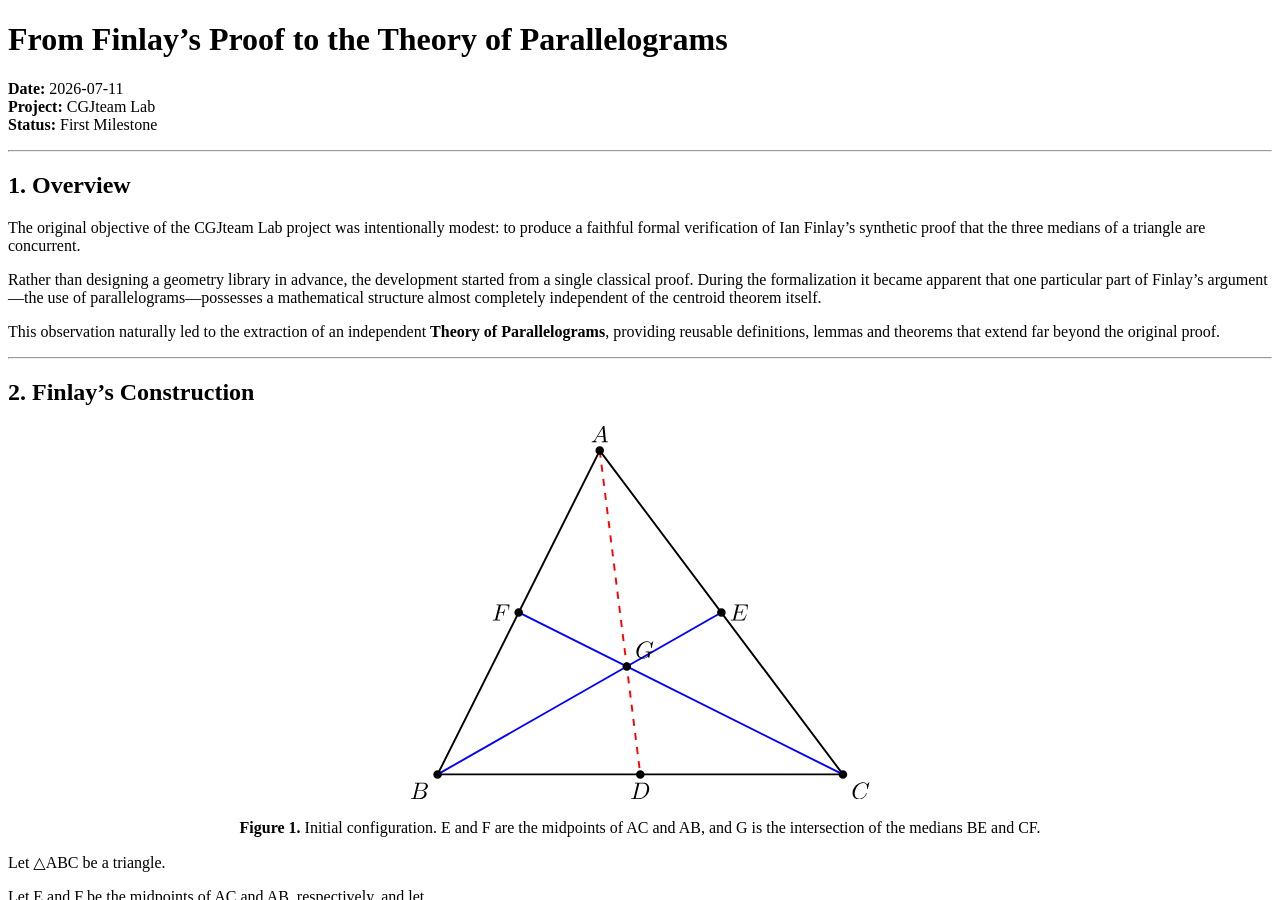
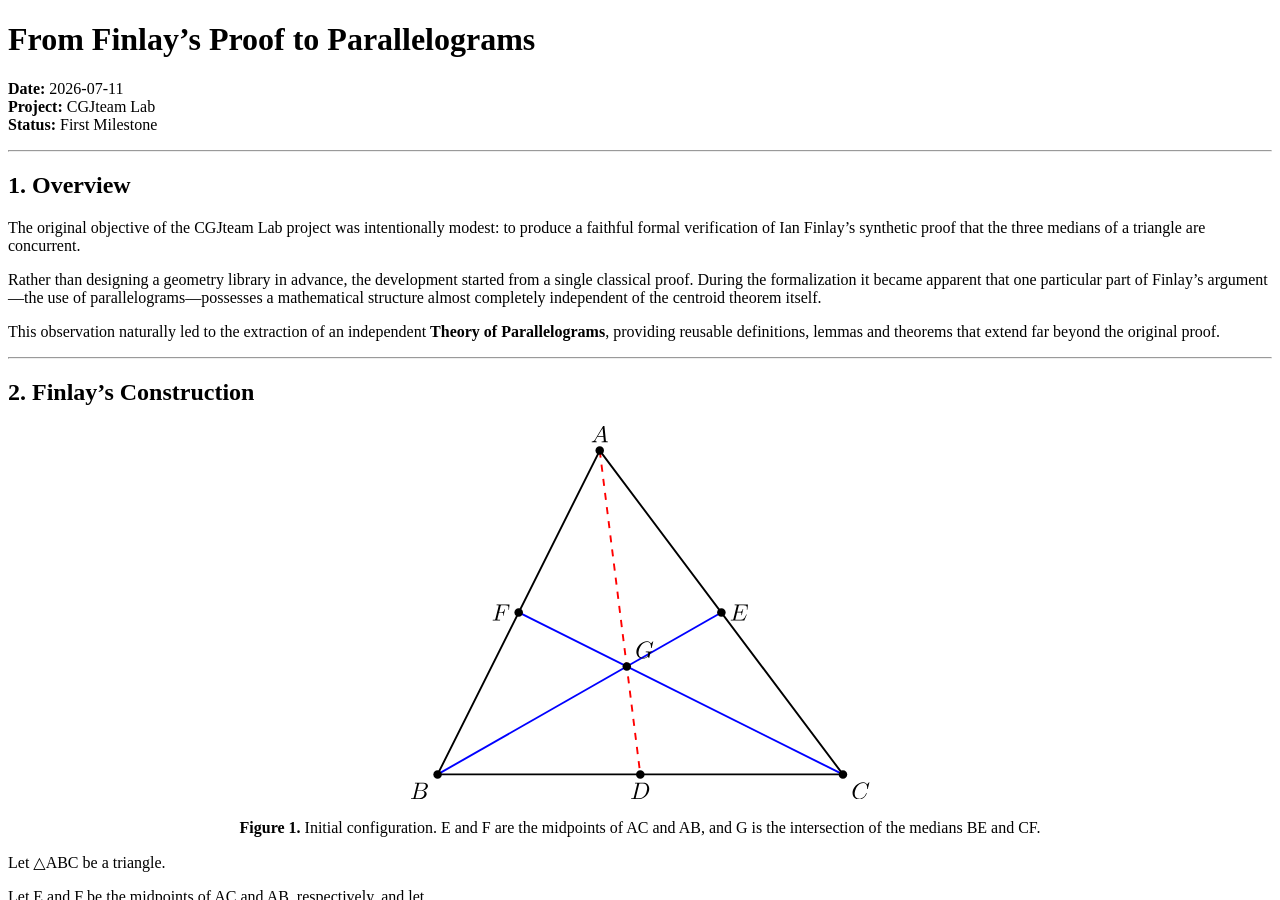
Before and after one commit to cgjteam/cgjteam.github.io, a Jekyll site: the page built from log-014.md, in a window 1280 px wide and 900 px high. Built offline with Jekyll 4.4.1, drawn with Linux system fonts in a browser that asks for light colours; comment, search, counter and statistics services are not loaded; our own code applies the rules of GitHub Pages for plain Markdown files.

Commit message:
Update log-014.md

```diff
--- a/log-014.md
+++ b/log-014.md
@@ -2,7 +2,7 @@
 layout: default
 ---
 
-# From Finlay's Proof to the Theory of Parallelograms
+# From Finlay's Proof to Parallelograms
 
 **Date:** 2026-07-11
 **Project:** CGJteam Lab
```
